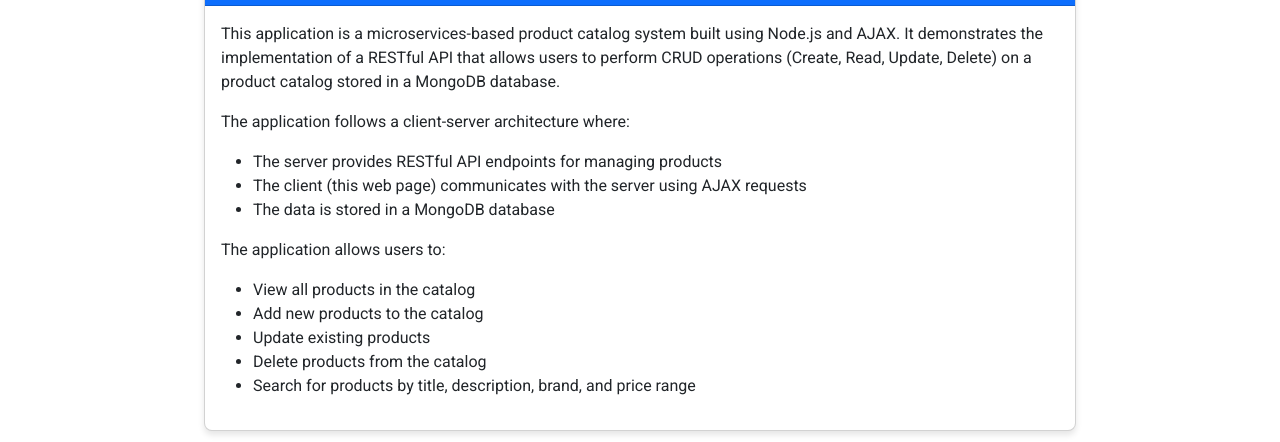
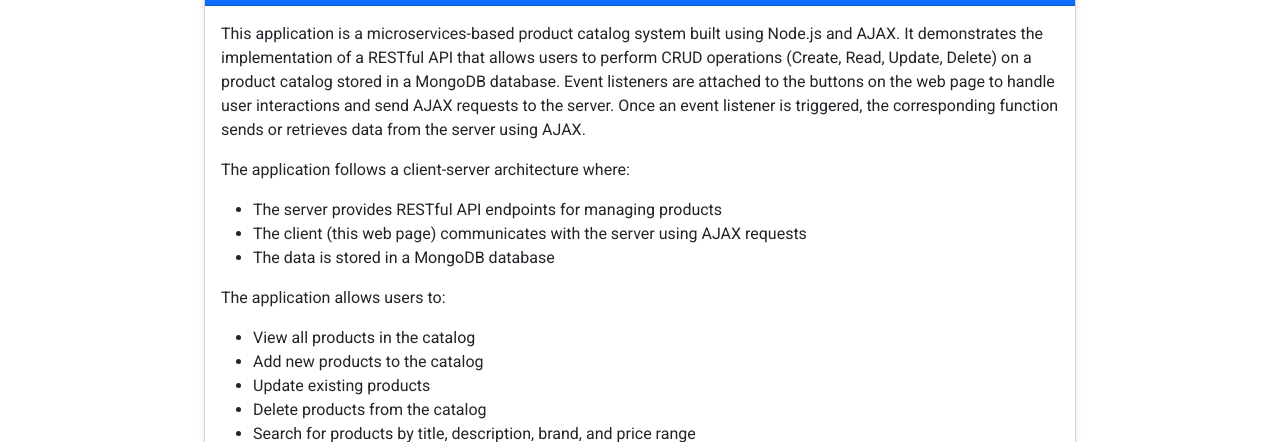
Before and after one commit to DanMGocan/microservices_assignment_DS, a website: page public/about.html in a window 1280 px wide. Shown: the part 186-628 px from the top of the page. Drawn offline with nearby package versions, Linux system fonts and the light colour scheme.

Commit message:
Changed about.html page

```diff
--- a/public/about.html
+++ b/public/about.html
@@ -47,7 +47,9 @@
                         <p>
                             This application is a microservices-based product catalog system built using Node.js and AJAX.
                             It demonstrates the implementation of a RESTful API that allows users to perform CRUD operations
-                            (Create, Read, Update, Delete) on a product catalog stored in a MongoDB database.
+                            (Create, Read, Update, Delete) on a product catalog stored in a MongoDB database. Event listeners
+                            are attached to the buttons on the web page to handle user interactions and send AJAX requests to the server.
+                            Once an event listener is triggered, the corresponding function sends or retrieves data from the server using AJAX.
                         </p>
                         <p>
                             The application follows a client-server architecture where:
```
